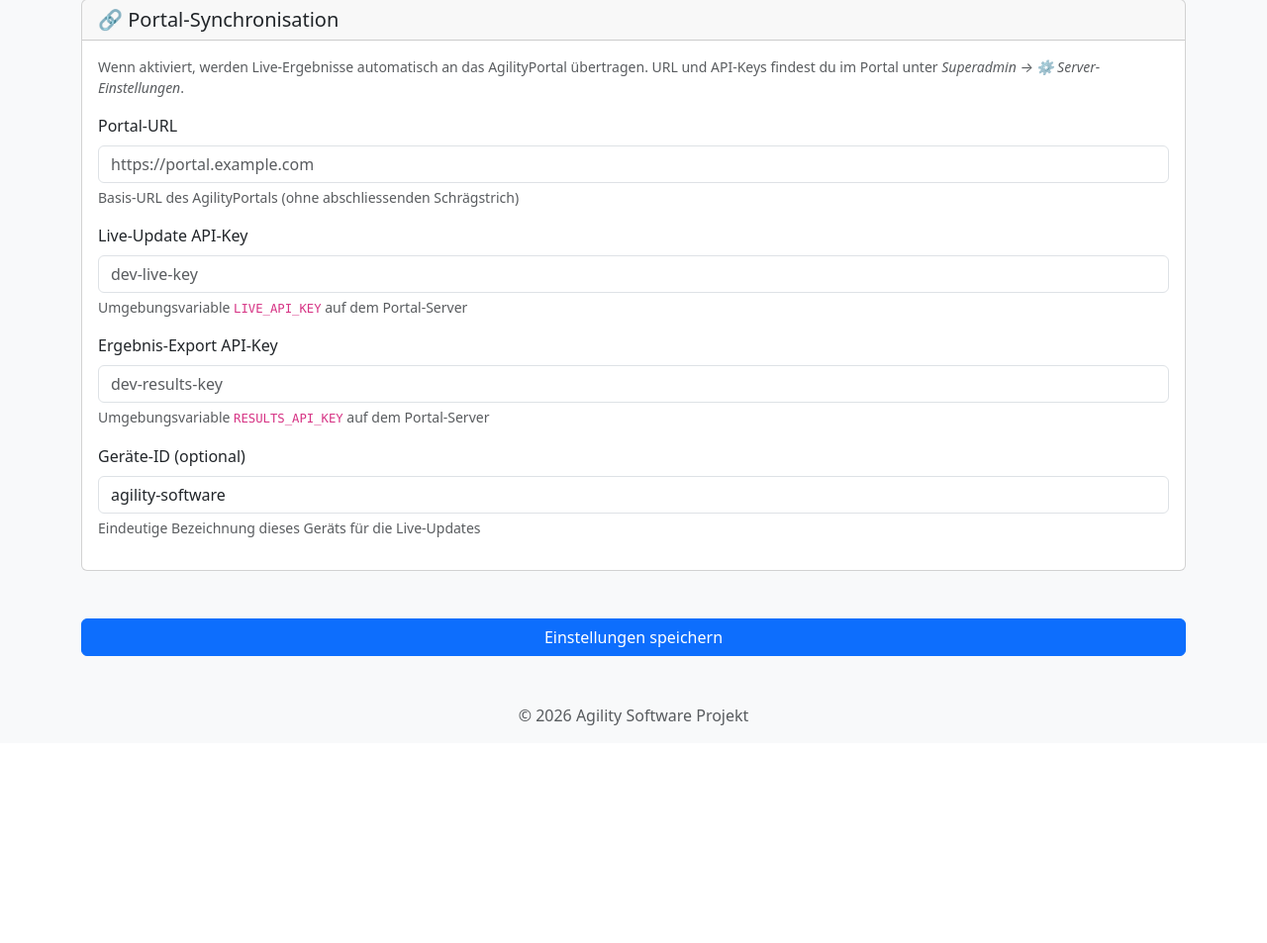
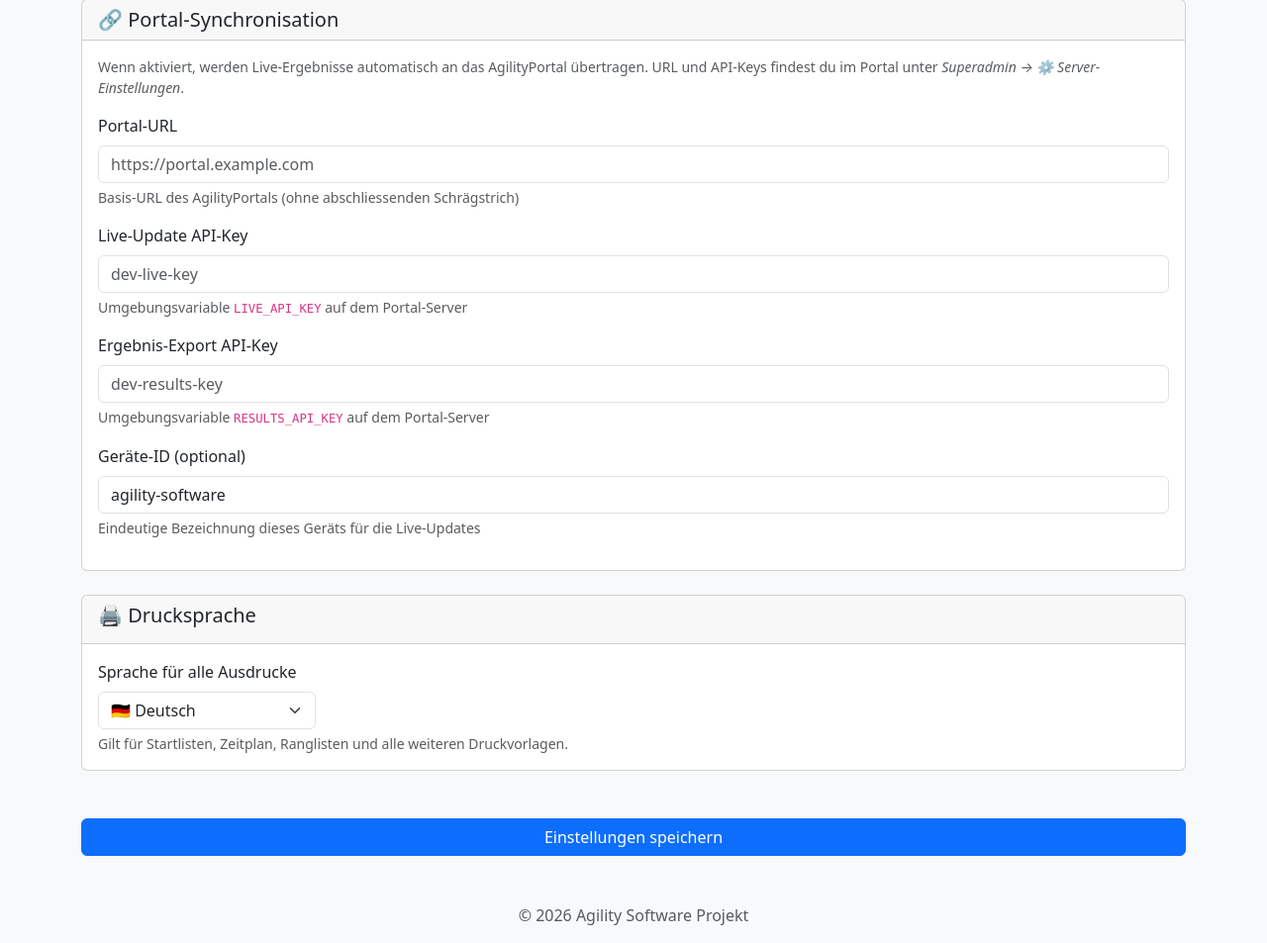
Before and after one commit to christiani93/AgilitySoftware, a Flask app: page /settings in a window 1280 px wide. Shown: the part 1016-1969 px from the top of the page at 99% size. Before the commit the page ends 1749 px from the top, so only its background shows below. Run offline with Flask 3, Linux system fonts and the light colour scheme; some libraries are stand-ins or nearby versions.

Commit message:
i18n: add Drucksprache setting + locale selector for print routes
- Dynamic locale selector: /print/* routes use settings.print_language
- Settings page: DE/FR dropdown for print language
- Add Drucksprache/print_language strings to DE+FR .po, recompile .mo

Co-Authored-By: Claude Sonnet 4.6 <noreply@anthropic.com>

```diff
--- a/web_app/app.py
+++ b/web_app/app.py
@@ -16,7 +16,15 @@ app.config['SECRET_KEY'] = 'dein_super_geheimer_schluessel'
 app.config['BABEL_DEFAULT_LOCALE'] = 'de'
 app.config['BABEL_SUPPORTED_LOCALES'] = ['de', 'fr']
 babel = Babel()
-babel.init_app(app, locale_selector=lambda: 'de')
+
+def _select_locale():
+    """Für /print/-Routen: Sprache aus den Einstellungen lesen. Sonst immer 'de'."""
+    if request.path.startswith('/print/'):
+        from utils import _load_settings
+        return _load_settings().get('print_language', 'de')
+    return 'de'
+
+babel.init_app(app, locale_selector=_select_locale)
 socketio.init_app(app)
 
 from utils import get_category_sort_key
@@ -81,6 +89,10 @@ def settings():
         current_settings['portal_live_api_key']    = request.form.get('portal_live_api_key', '').strip()
         current_settings['portal_results_api_key'] = request.form.get('portal_results_api_key', '').strip()
         current_settings['portal_device_id']       = request.form.get('portal_device_id', '').strip() or 'agility-software'
+        # Drucksprache
+        print_language = request.form.get('print_language', 'de')
+        if print_language in ('de', 'fr'):
+            current_settings['print_language'] = print_language
         _save_data('settings.json', current_settings)
         flash(_('Einstellungen erfolgreich gespeichert.'), 'success')
         return redirect(url_for('settings'))
--- a/web_app/templates/settings.html
+++ b/web_app/templates/settings.html
@@ -192,6 +192,18 @@
         }
         </script>
 
+        <div class="card mb-4">
+            <div class="card-header"><h5>🖨️ {{ _('Drucksprache') }}</h5></div>
+            <div class="card-body">
+                <label for="print_language" class="form-label">{{ _('Sprache für alle Ausdrucke') }}</label>
+                <select class="form-select" id="print_language" name="print_language" style="max-width: 220px;">
+                    <option value="de" {% if settings.get('print_language', 'de') == 'de' %}selected{% endif %}>🇩🇪 Deutsch</option>
+                    <option value="fr" {% if settings.get('print_language', 'de') == 'fr' %}selected{% endif %}>🇫🇷 Français</option>
+                </select>
+                <div class="form-text">{{ _('Gilt für Startlisten, Zeitplan, Ranglisten und alle weiteren Druckvorlagen.') }}</div>
+            </div>
+        </div>
+
         <button type="submit" class="btn btn-primary mt-4 w-100">{{ _('Einstellungen speichern') }}</button>
     </form>
 </div>
```
Also changed, not shown: web_app/translations/de/LC_MESSAGES/messages.po, web_app/translations/fr/LC_MESSAGES/messages.po, 1 other file.
